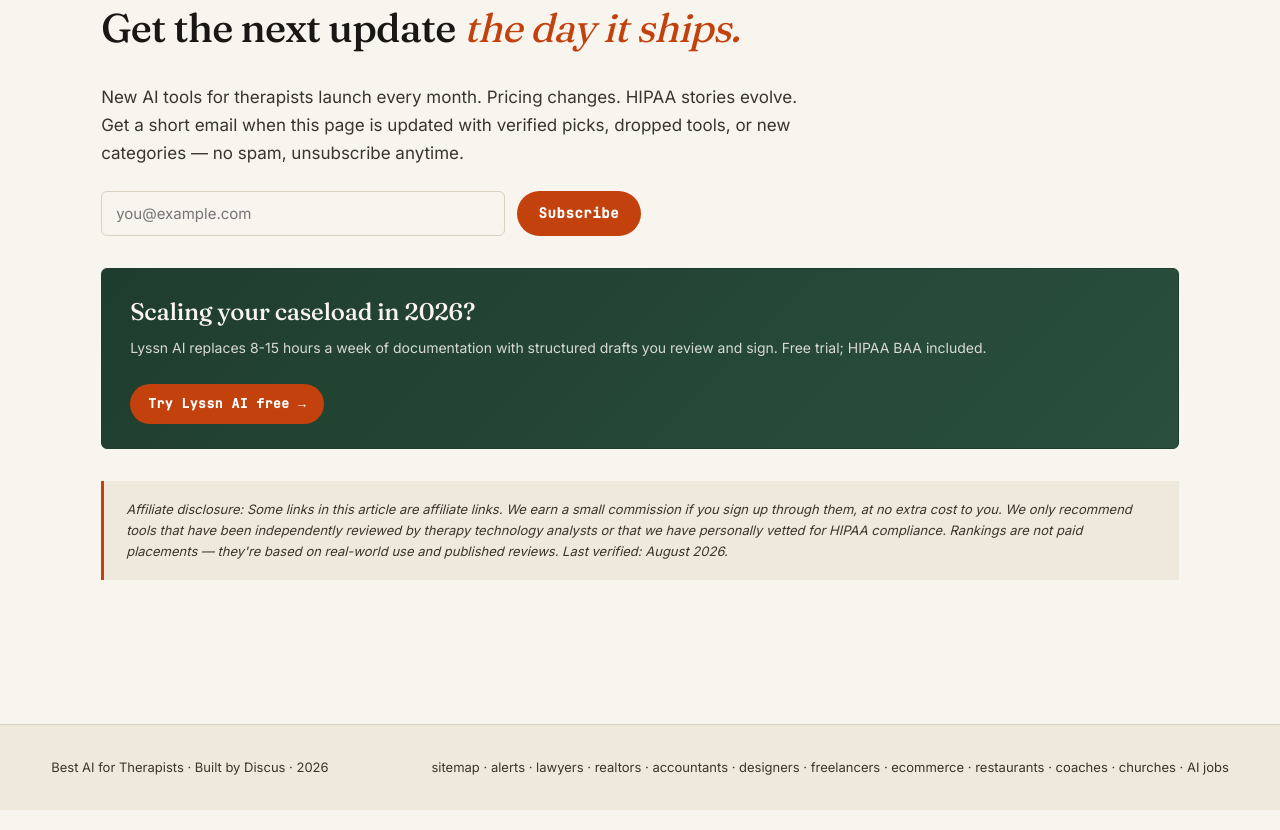
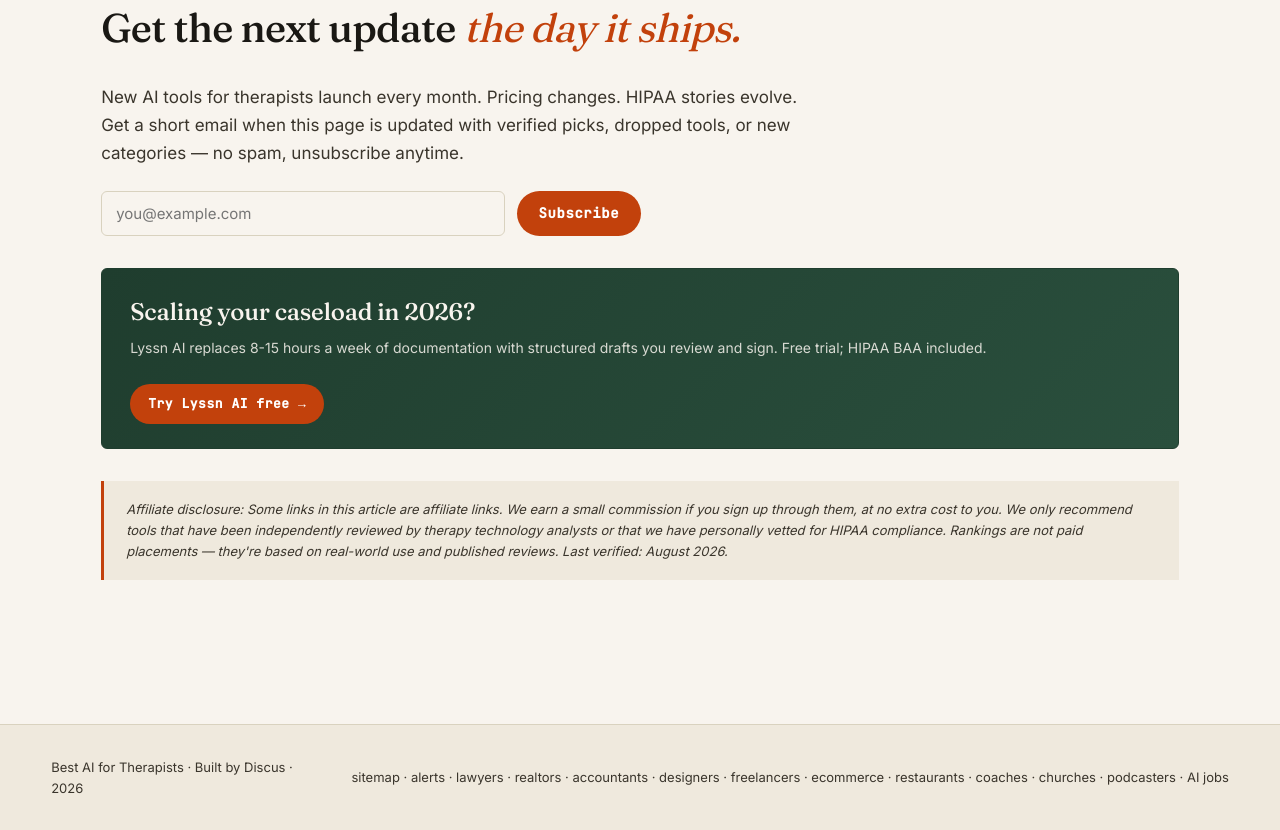
Before and after one commit to aldow3n-a11y/best-ai-therapists, a plain HTML site: page index.html in a window 1280 px wide. Shown: the part 8270-9100 px from the top of the page. Drawn offline with Linux system fonts and the light colour scheme.

Commit message:
Add Podcasters to footer cross-links (s17)

```diff
--- a/index.html
+++ b/index.html
@@ -553,7 +553,7 @@
 <footer>
 <div class="footer-inner">
 <div>Best AI for Therapists · Built by Discus · 2026</div>
-<div><a href="/best-ai-therapists/sitemap.xml">sitemap</a> · <a href="#alerts">alerts</a> · <a href="https://aldow3n-a11y.github.io/best-ai-lawyers/">lawyers</a> · <a href="https://aldow3n-a11y.github.io/best-ai-realtor/">realtors</a> · <a href="https://aldow3n-a11y.github.io/best-ai-accountants/">accountants</a> · <a href="https://aldow3n-a11y.github.io/best-ai-designers/">designers</a> · <a href="https://aldow3n-a11y.github.io/best-ai-freelancers/">freelancers</a> · <a href="https://aldow3n-a11y.github.io/best-ai-ecommerce/">ecommerce</a> · <a href="https://aldow3n-a11y.github.io/best-ai-restaurants/">restaurants</a> · <a href="https://aldow3n-a11y.github.io/best-ai-coaches/">coaches</a> · <a href="https://aldow3n-a11y.github.io/best-ai-churches/">churches</a> · <a href="https://aldow3n-a11y.github.io/ai-quality-jobs/">AI jobs</a></div>
+<div><a href="/best-ai-therapists/sitemap.xml">sitemap</a> · <a href="#alerts">alerts</a> · <a href="https://aldow3n-a11y.github.io/best-ai-lawyers/">lawyers</a> · <a href="https://aldow3n-a11y.github.io/best-ai-realtor/">realtors</a> · <a href="https://aldow3n-a11y.github.io/best-ai-accountants/">accountants</a> · <a href="https://aldow3n-a11y.github.io/best-ai-designers/">designers</a> · <a href="https://aldow3n-a11y.github.io/best-ai-freelancers/">freelancers</a> · <a href="https://aldow3n-a11y.github.io/best-ai-ecommerce/">ecommerce</a> · <a href="https://aldow3n-a11y.github.io/best-ai-restaurants/">restaurants</a> · <a href="https://aldow3n-a11y.github.io/best-ai-coaches/">coaches</a> · <a href="https://aldow3n-a11y.github.io/best-ai-churches/">churches</a> · <a href="https://aldow3n-a11y.github.io/best-ai-podcasters/">podcasters</a> · <a href="https://aldow3n-a11y.github.io/ai-quality-jobs/">AI jobs</a></div>
 </div>
 </footer>
 
```
